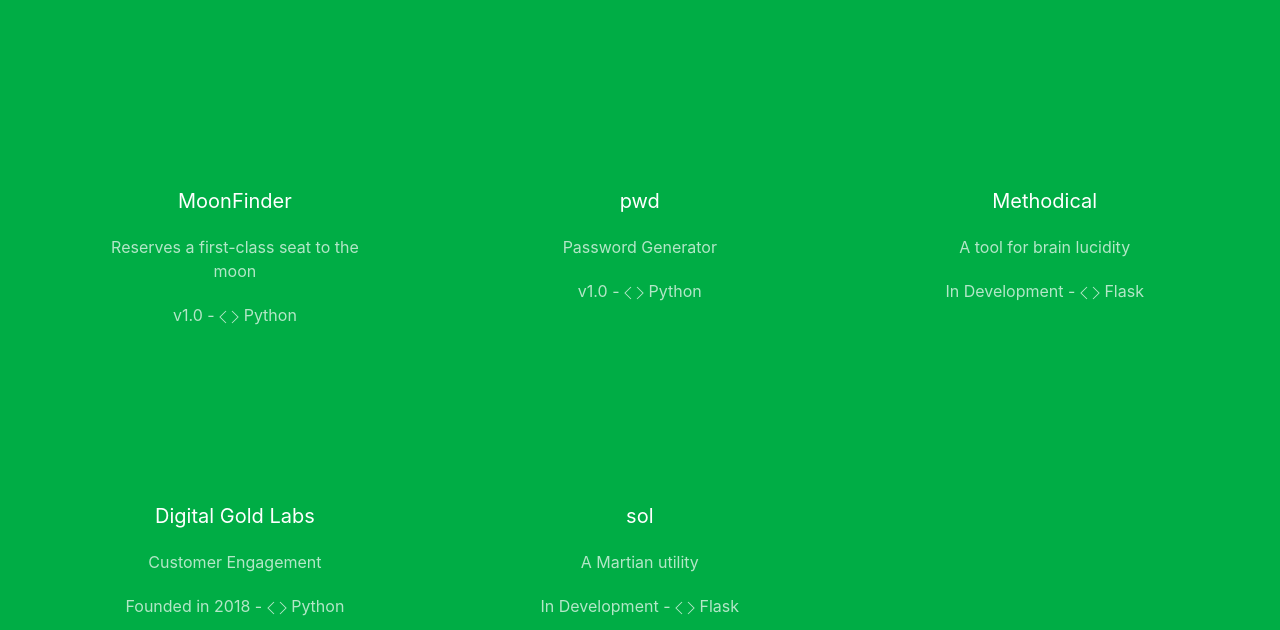
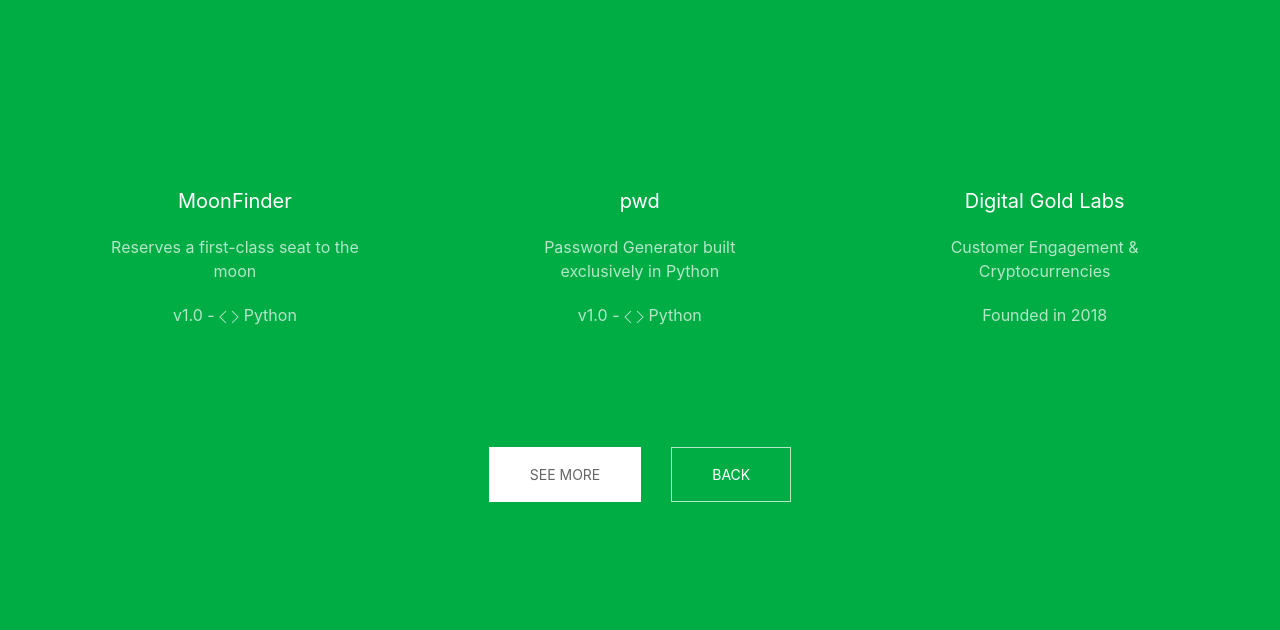
Before and after one commit to mcspadden/mcspadden.me, a plain HTML site: page pages/portfolio.html in a window 1280 px wide. Shown: the part 83-713 px from the top of the page. Drawn offline with Linux system fonts and the light colour scheme; files whose address does not match are found by name.

Commit message:
portfolio and slight wording changes

```diff
--- a/pages/portfolio.html
+++ b/pages/portfolio.html
@@ -60,35 +60,26 @@
                   <div>
                       <div class="uk-tile uk-padding-large">
                           <p class="uk-h4"><a href="https://github.com/mcspadden/pwd" target="_blank">pwd</a></p>
-                          <p>Password Generator<p>
+                          <p>Password Generator built exclusively in Python<p>
                           <p> v1.0 - <span uk-icon="icon: code" class="uk-icon"></span>
                           <span uikit-stargazers=""></span>Python</a><p>
                       </div>
                   </div>
                   <div>
                       <div class="uk-tile uk-padding-large">
-                          <p class="uk-h4"><a href="https://github.com/mcspadden/Methodical" target="_blank">Methodical</a></p>
-                          <p>A tool for brain lucidity<p>
-                          <p> In Development - <span uk-icon="icon: code" class="uk-icon"></span>
-                          <span uikit-stargazers=""></span>Flask</a><p>
+                          <p class="uk-h4"><a href="https://www.digitalgoldlabs.com" target="_blank">Digital Gold Labs</a></p>
+                          <p>Customer Engagement & Cryptocurrencies<p>
+                          <p> Founded in 2018<p>
                       </div>
                   </div>
-                  <div>
-                      <div class="uk-tile uk-padding-large">
-                          <p class="uk-h4"><a href="https://www.digitalgoldlabs.com" target="_blank">Digital Gold Labs</a></p>
-                          <p>Customer Engagement<p>
-                          <p> Founded in 2018 - <span uk-icon="icon: code" class="uk-icon"></span>
-                          <span uikit-stargazers=""></span>Python</a><p>
-                      </div>
-                  </div>
-                  <div>
+                  <!--<div>
                       <div class="uk-tile uk-padding-large">
                           <p class="uk-h4"><a href="https://github.com/mcspadden/sol" target="_blank">sol</a></p>
                           <p>A Martian utility<p>
                           <p> In Development - <span uk-icon="icon: code" class="uk-icon"></span>
                           <span uikit-stargazers=""></span>Flask</a><p>
                       </div>
-                  </div>
+                  </div>-->
               </div>
               <div uk-grid="" class="uk-child-width-auto uk-grid-medium uk-flex-inline bottom uk-grid">
                 <div class="uk-first-column">
```
